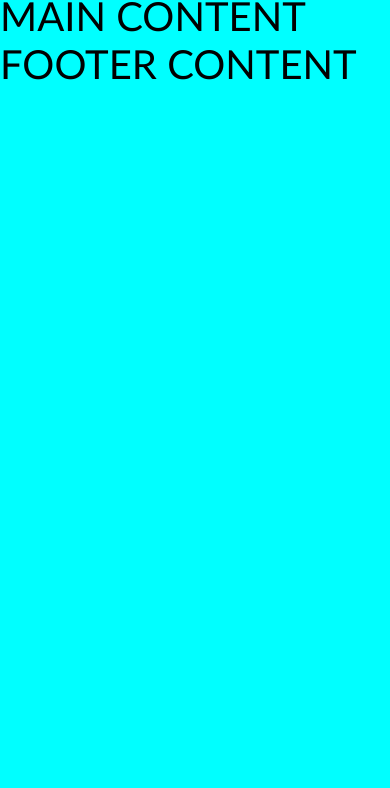
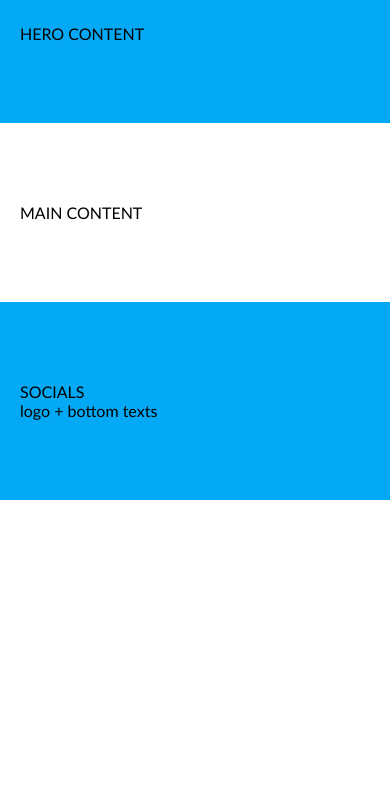
Before and after one commit to dkeparute/6-coming-soon, a website: page index.html in a window 390 px wide. Shown: the part 56-844 px from the top of the page. Drawn offline with Linux system fonts and the light colour scheme.

Commit message:
Basic structure #1

```diff
--- a/css/base/layout.css
+++ b/css/base/layout.css
@@ -1,3 +1,43 @@
-body {
-    font-size: 40px;
+.container {
+    display: inline-block;
+    width: 100%;
+    padding: 80px 0;
 }
+
+.container>.row {
+    display: inline-block;
+    width: 1000px;
+    margin: 0 calc(50% - 500px);
+}
+
+.container>.small-row {
+    display: inline-block;
+    width: 600px;
+    margin: 0 calc(50% - 300px);
+}
+
+@media (max-width: 1100px) {
+    .container>.row {
+        width: 800px;
+        margin: 0 calc(50% - 400px);
+    }
+}
+
+@media (max-width: 900px) {
+    .container>.row {
+        width: 600px;
+        margin: 0 calc(50% - 300px);
+    }
+}
+
+@media (max-width: 640px) {
+    .container {
+        padding-left: 20px;
+        padding-right: 20px;
+    }
+    .container>.row,
+    .container>.small-row {
+        width: 100%;
+        margin: 0;
+    }
+}
--- a/css/base/variables.css
+++ b/css/base/variables.css
@@ -0,0 +1,4 @@
+:root {
+    --primary-color: #03A9F5;
+    --secondary-color: #E91C61;
+}
--- a/css/custom.css
+++ b/css/custom.css
@@ -14,7 +14,9 @@
 @import './components/progress-bar.css';
 
 /* custom style below this coment line */
-
-body {
-    background-color: aqua;
+.bg-primary {
+    background-color: var(--primary-color);
 }
+.bg-secondary {
+    background-color: var(--secondary-color);
+}
--- a/index.html
+++ b/index.html
@@ -8,14 +8,25 @@
     <link rel="stylesheet" href="./css/custom.css">
 </head>
 <body>
-    <div>
-        HERO CONTENT
+    <div class="bg-primary container">
+        <div class="small-row">
+            HERO CONTENT
+        </div>
+
     </div>
-    <main>
-        MAIN CONTENT
+    <main class="container">
+        <div class="row">
+            MAIN CONTENT
+        </div>
+
     </main>
-    <footer>
-        FOOTER CONTENT
+    <footer class="bg-primary container">
+        <div class="row">
+            SOCIALS
+        </div>
+        <div class="small-row">
+            logo + bottom texts
+        </div>
     </footer>
 </body>
 </html>
```
